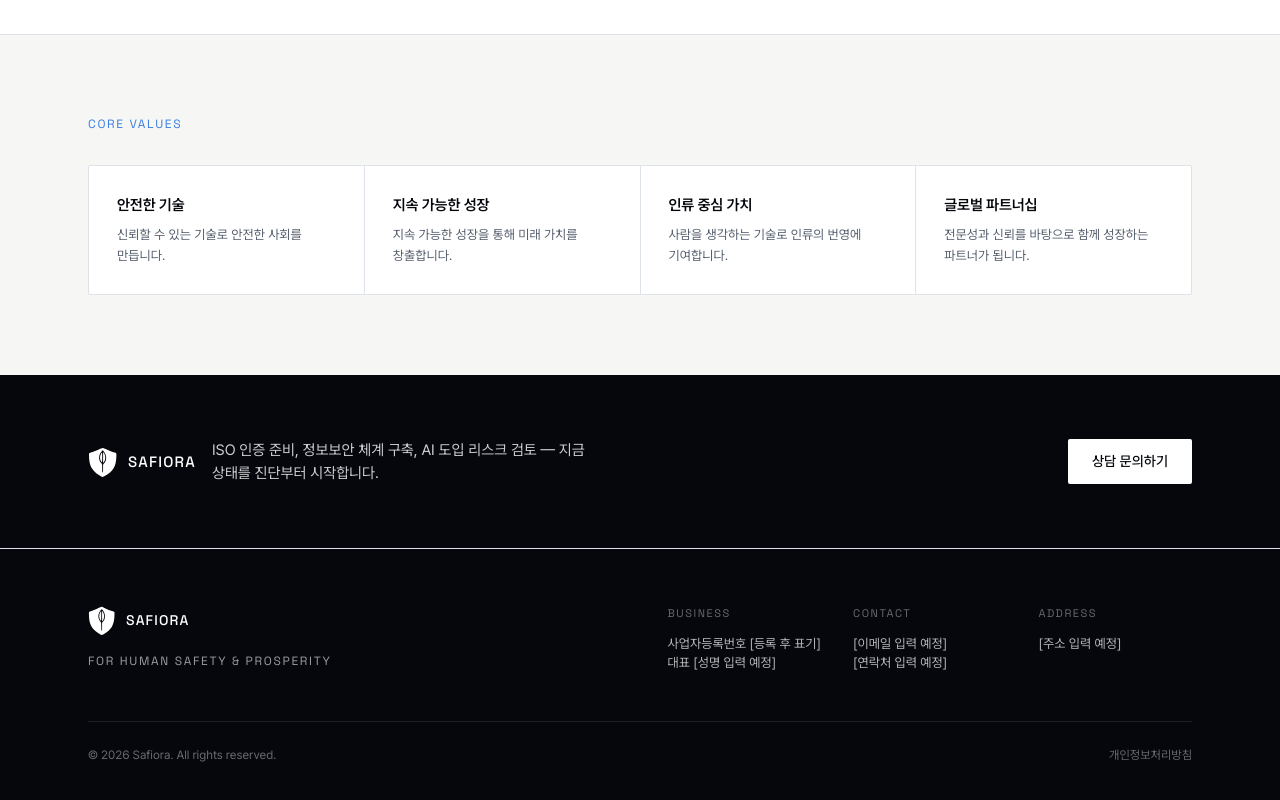
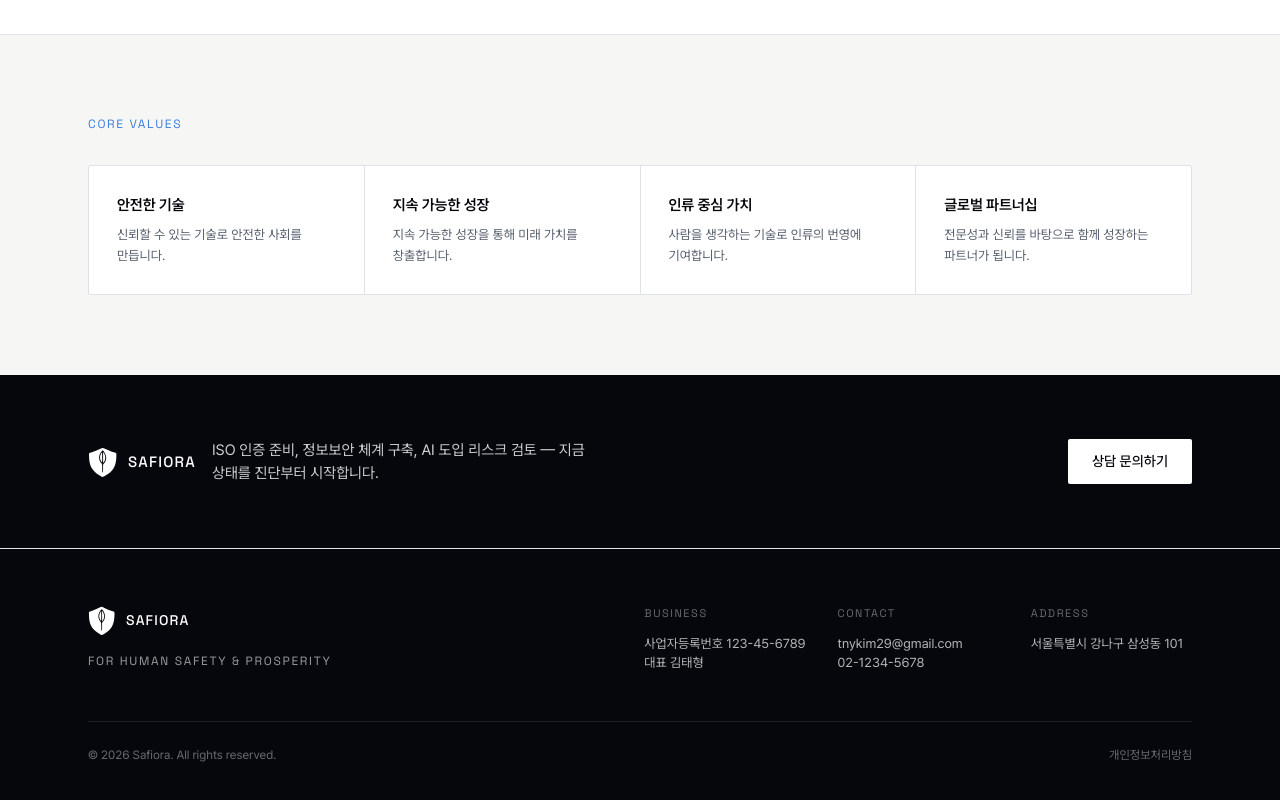
Before and after one commit to Tonykim29/safiora, a Next.js app: page / in a window 1280 px wide. Shown: the part 1693-2493 px from the top of the page. Built offline with nearby package versions, Linux system fonts and the light colour scheme.

Commit message:
수정 내용

```diff
--- a/components/Footer.tsx
+++ b/components/Footer.tsx
@@ -15,17 +15,17 @@ export default function Footer() {
           <div className="grid grid-cols-2 gap-8 text-[13px] text-white/70 sm:grid-cols-3">
             <div>
               <p className="mb-3 font-mono text-[11px] uppercase tracking-[0.14em] text-white/40">Business</p>
-              <p>사업자등록번호 [등록 후 표기]</p>
-              <p>대표 [성명 입력 예정]</p>
+              <p>사업자등록번호 123-45-6789</p>
+              <p>대표 김태형</p>
             </div>
             <div>
               <p className="mb-3 font-mono text-[11px] uppercase tracking-[0.14em] text-white/40">Contact</p>
-              <p>[이메일 입력 예정]</p>
-              <p>[연락처 입력 예정]</p>
+              <p>tnykim29@gmail.com</p>
+              <p>02-1234-5678</p>
             </div>
             <div>
               <p className="mb-3 font-mono text-[11px] uppercase tracking-[0.14em] text-white/40">Address</p>
-              <p>[주소 입력 예정]</p>
+              <p>서울특별시 강나구 삼성동 101</p>
             </div>
           </div>
         </div>
```
